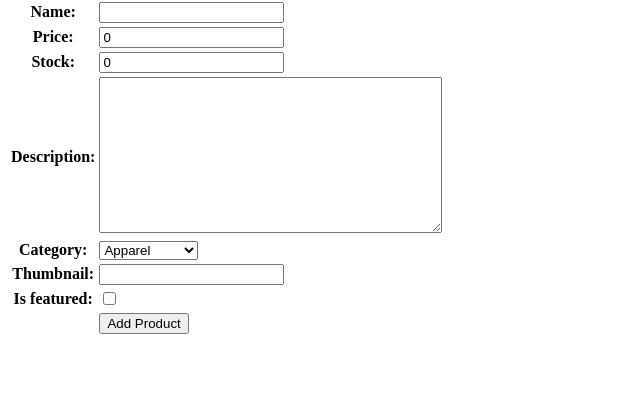
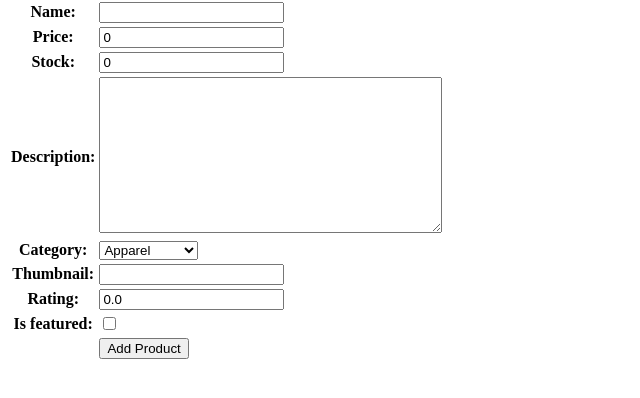
Before and after one commit to moondiverc/kickoff-shop, a Django app: page /create-product/ in a window 1280 px wide. Shown: the part 81-479 px from the top of the page, without its empty margins (0-640 px from the left). Run offline with Django 5.2, Linux system fonts and the light colour scheme.

Commit message:
doc: change data model in models.py

```diff
--- a/main/forms.py
+++ b/main/forms.py
@@ -4,4 +4,4 @@ from main.models import Product
 class ProductForm(ModelForm):
     class Meta:
         model = Product
-        fields = ["name", "price", "stock", "description", "category", "thumbnail", "is_featured"]
+        fields = ["name", "price", "stock", "description", "category", "thumbnail", "rating", "is_featured"]
--- a/main/models.py
+++ b/main/models.py
@@ -19,7 +19,7 @@ class Product(models.Model):
     thumbnail = models.URLField(blank=True, null=True)
     category = models.CharField(max_length=20, choices=CATEGORY_CHOICES, default='apparel')
     is_featured = models.BooleanField(default=False)
-    created_at = models.DateTimeField(auto_now_add=True)
+    rating = models.FloatField(default=0.0)
 
     def __str__(self):
         return self.name
--- a/main/templates/main.html
+++ b/main/templates/main.html
@@ -48,7 +48,8 @@
         </br></br>
         <b>{{ product.get_category_display }}</b> | {% if product.is_featured %}
         <b>Featured</b> | {% endif %}
-        <b>Stock: {{ product.stock }}</b>
+        <b>Stock: {{ product.stock }}</b> |
+        <b>Rating: {{ product.rating }}</b>
       </p>
 
       <p>{{ product.description|truncatewords:25 }}...</p>
```
Also changed, not shown: main/migrations/0005_product_rating.py (added).
